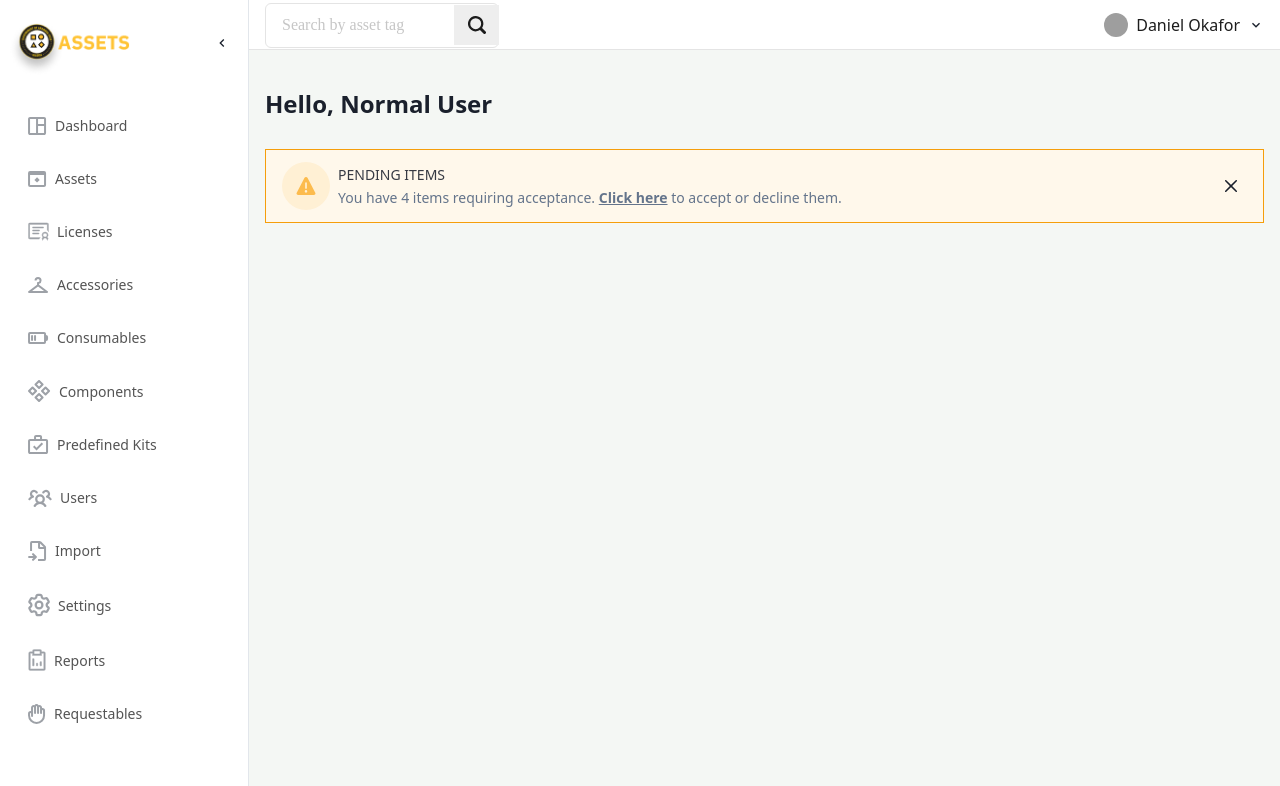
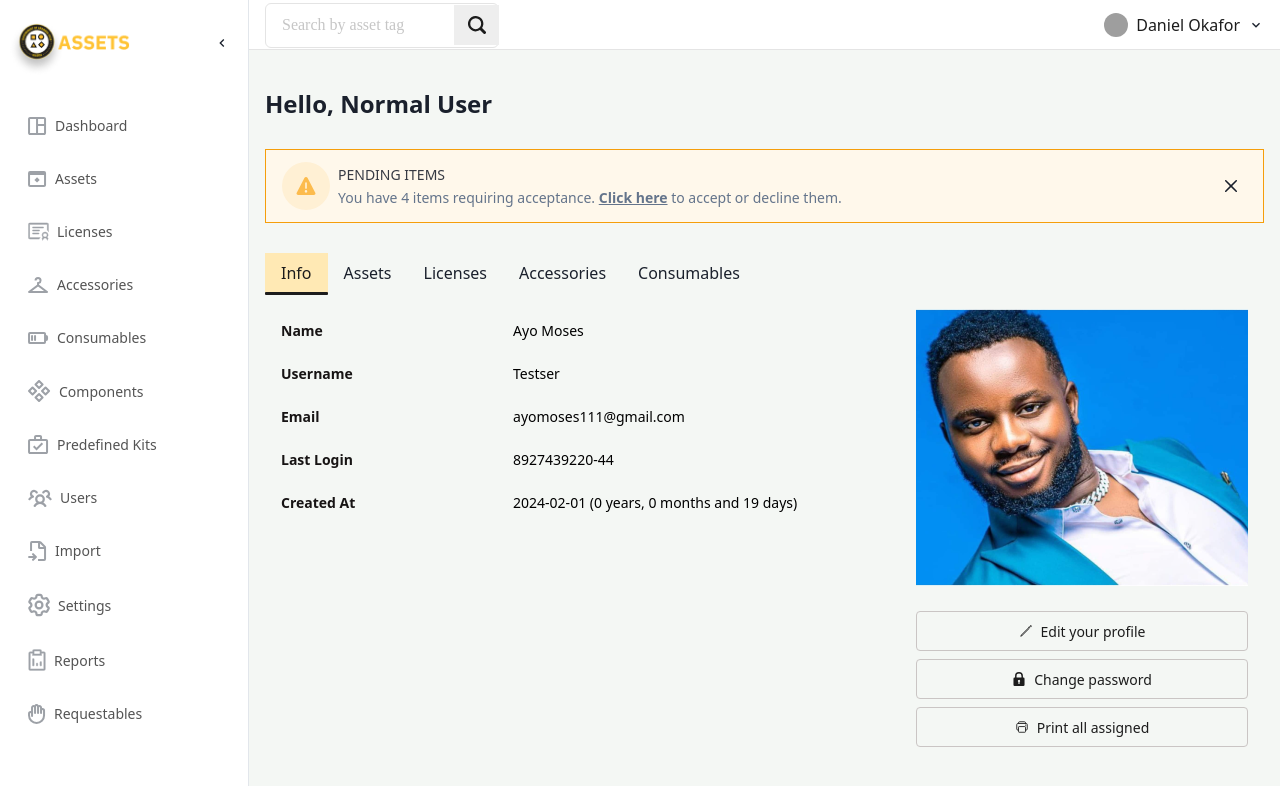
Before and after one commit to AyoMoses1/asset-management-anambra, a React (Vite) app: page /account in a window 1280 px wide. Shown: the top 786 px of the page. Built offline with nearby package versions, Linux system fonts and the light colour scheme; grey boxes are pictures that could not be loaded.

Commit message:
Work on asets page

```diff
--- /dev/null
+++ b/src/pages/user/Info.tsx
@@ -0,0 +1,46 @@
+import { Box, Flex, Text } from "@chakra-ui/react";
+import InfoCard from "./InfoCard";
+
+const Info = () => {
+  const profile = {
+    name: "Ayo Moses",
+    username: "Testser",
+    email: "ayomoses111@gmail.com",
+    lastLogin: "8927439220-44",
+    createdAt: "2024-02-01 (0 years, 0 months and 19 days)",
+  };
+
+  return (
+    <Flex
+      style={{ padding: "0px !important" }}
+      textAlign={"start"}
+      justifyContent={"space-between"}
+    >
+      <Box width={"60%"}>
+        {Object.entries(profile).map(([key, value]) => (
+          <Flex key={key} py={11}>
+            <Text
+              fontWeight={600}
+              textTransform={"capitalize"}
+              width={"40%"}
+              variant={"small"}
+              color={"#171414"}
+            >
+              {key === "lastLogin"
+                ? "last login"
+                : key === "createdAt"
+                ? "Created at"
+                : key}
+            </Text>
+            <Text variant={"small"} color={"#000"}>
+              {value}
+            </Text>
+          </Flex>
+        ))}
+      </Box>
+      <InfoCard />
+    </Flex>
+  );
+};
+
+export default Info;
--- /dev/null
+++ b/src/pages/user/InfoCard.tsx
@@ -0,0 +1,23 @@
+import { LockIcon } from "@chakra-ui/icons";
+import { Button, Image, VStack } from "@chakra-ui/react";
+import sabinus from "assets/sabinus.png";
+import { IoPencilOutline, IoPrintOutline } from "react-icons/io5";
+
+const InfoCard = () => {
+  return (
+    <VStack spacing={"8px"}>
+      <Image src={sabinus} mb={"17px"} w={"100%"} />
+      <Button variant={"outline"} w={"full"} leftIcon={<IoPencilOutline />}>
+        Edit your profile
+      </Button>
+      <Button variant={"outline"} w={"full"} leftIcon={<LockIcon />}>
+        Change password
+      </Button>
+      <Button variant={"outline"} w={"full"} leftIcon={<IoPrintOutline />}>
+        Print all assigned
+      </Button>
+    </VStack>
+  );
+};
+
+export default InfoCard;
--- /dev/null
+++ b/src/pages/user/Tab.tsx
@@ -0,0 +1,42 @@
+import {
+  Tabs,
+  TabList,
+  Tab,
+  TabIndicator,
+  TabPanel,
+  TabPanels,
+} from "@chakra-ui/react";
+import { TEXT_PRIMARY, TINT_YELLOW } from "utils/color";
+import Info from "./Info";
+
+const TabComponent = () => {
+  const tabs = ["Info", "Assets", "Licenses", "Accessories", "Consumables"];
+  return (
+    <Tabs position="relative" variant="unstyled">
+      <TabList>
+        {tabs.map((item) => (
+          <Tab _selected={{ color: TEXT_PRIMARY, bg: TINT_YELLOW }}>{item}</Tab>
+        ))}
+      </TabList>
+      <TabIndicator
+        mt="-1.5px"
+        height="3px"
+        bg={TEXT_PRIMARY}
+        borderRadius="1px"
+      />
+      <TabPanels>
+        <TabPanel>
+          <Info />
+        </TabPanel>
+        <TabPanel>
+          <p>two!</p>
+        </TabPanel>
+        <TabPanel>
+          <p>three!</p>
+        </TabPanel>
+      </TabPanels>
+    </Tabs>
+  );
+};
+
+export default TabComponent;
--- a/src/pages/user/index.tsx
+++ b/src/pages/user/index.tsx
@@ -1,6 +1,7 @@
 import { Heading, Stack } from "@chakra-ui/react";
 import AlertComponent from "components/common/Alert";
 import DashboardLayout from "layouts/DashboardLayout";
+import TabComponent from "./Tab";
 
 const Index = () => {
   const name = "Normal User";
@@ -9,6 +10,7 @@ const Index = () => {
       <Stack spacing={"30px"}>
         <Heading variant={"h3Small"}>Hello, {name}</Heading>
         <AlertComponent title={"pending items"} />
+        <TabComponent />
       </Stack>
     </DashboardLayout>
   );
--- a/src/theme/components/Button.tsx
+++ b/src/theme/components/Button.tsx
@@ -9,6 +9,18 @@ const primary = (props: StyleFunctionProps) =>
     background: props.theme.colors.main.yellow,
     color: props.theme.colors.main.black,
     borderRadius: 5,
+    _hover: {
+      background: props.theme.colors.main.blue,
+      color: props.theme.colors.tint.blue,
+    },
+  });
+
+const outline = (props: StyleFunctionProps) =>
+  defineStyle({
+    color: props.theme.colors.main.black,
+    border: "1px solid",
+    borderColor: "#CAC5C4",
+    borderRadius: 4,
     _hover: {
       background: props.theme.colors.main.blue,
       color: props.theme.colors.tint.blue,
@@ -56,7 +68,7 @@ const md = defineStyle({
 });
 
 export const buttonTheme = defineStyleConfig({
-  variants: { primary, secondary, tertiary, grey },
+  variants: { primary, secondary, tertiary, grey, outline },
   sizes: { md },
   defaultProps: {
     size: "md",
```
Also changed, not shown: src/pages/user/Accessories.tsx (added, +9 -0 lines), src/pages/user/Assets.tsx (added, +9 -0 lines), src/pages/user/Consumables.tsx (added, +9 -0 lines), src/pages/user/Licenses.tsx (added, +7 -0 lines), src/assets/sabinus.png (added).
